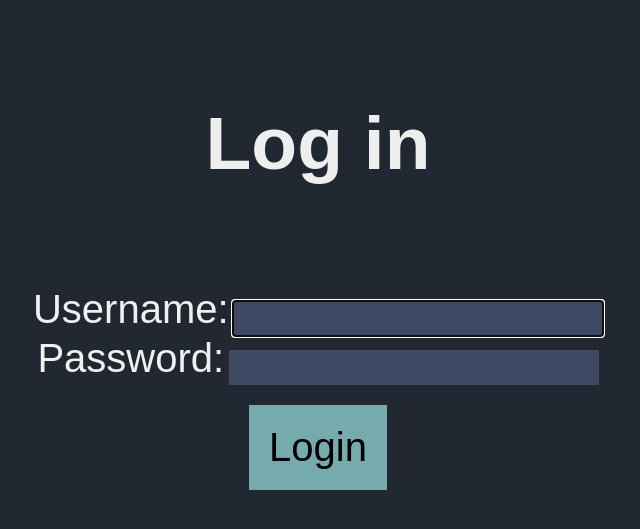
After one commit to Czerryland/Strona_z_Grami_v2, a Django app: page /login/ in a window 1280 px wide. The commit adds this page. Shown: the top 529 px of the page, without its empty margins (322-962 px from the left). Run offline with Django 5.2, Linux system fonts and the light colour scheme; some web fonts are replaced.

Commit message:
Dodanie formularza logujacego uzytkownikow, oraz zapisywanie kiedy uzytkownik jest zalogowany

```diff
--- /dev/null
+++ b/Strona_z_Grami_v2/accounts/templates/login.html
@@ -0,0 +1,18 @@
+{% load static %}
+<!DOCTYPE html>
+<html lang="en">
+<head>
+    <meta charset="UTF-8">
+    <meta name="viewport" content="width=device-width, initial-scale=1.0">
+    <link rel="stylesheet" href="{% static 'style.css' %}">
+    <title>Log in</title>
+</head>
+<body>
+    <h1>Log in</h1>
+    <form class="site-form" action="/login/" method="post">
+        {% csrf_token %}
+        {{ form }}
+        <input type="submit" value="Login">
+    </form>
+</body>
+</html>
--- a/Strona_z_Grami_v2/accounts/urls.py
+++ b/Strona_z_Grami_v2/accounts/urls.py
@@ -3,4 +3,6 @@ from . import views
 
 urlpatterns = [
     path('signup/', views.signupview, name='signup'),
+    path('login/', views.loginview, name='login'),
+    path('logout/', views.logoutview, name='logout'),
 ]
--- a/Strona_z_Grami_v2/accounts/views.py
+++ b/Strona_z_Grami_v2/accounts/views.py
@@ -1,12 +1,31 @@
 from django.shortcuts import render, redirect
-from django.contrib.auth.forms import UserCreationForm
+from django.contrib.auth.forms import UserCreationForm, AuthenticationForm
+from django.contrib.auth import login, logout
 
 def signupview(request):
  if request.method == 'POST':
   form = UserCreationForm(request.POST)
-  if (form.is_valid()):
-    form.save()
+  if form.is_valid():
+    user = form.save()
+    login(request, user)
     return redirect("mainpage")
  else:
   form = UserCreationForm()
-  return render(request, 'signup.html',{'form':form})
+ return render(request, 'signup.html',{'form':form})
+
+def loginview(request):
+ if request.method == 'POST':
+  form = AuthenticationForm(data=request.POST)
+  if form.is_valid():
+   #login
+   user = form.get_user()
+   login(request, user)
+   return redirect("mainpage")
+ else:
+  form = AuthenticationForm()
+ return render(request, "login.html", {'form':form})
+
+def logoutview(request):
+ if request.method == 'POST':
+  logout(request)
+  return redirect("mainpage")
--- a/Strona_z_Grami_v2/templates/base_layout.html
+++ b/Strona_z_Grami_v2/templates/base_layout.html
@@ -9,7 +9,7 @@
 </head>
 <body>
     <nav class="navbar">
-        <a href="{% url 'mainpage' %}"><div class="login">Log In</div></a>
+        <a href="{% url 'login' %}"><div class="login">Log In</div></a>
         <a href="{% url 'signup' %}"><div class="register">Sign In</div></a>
     </nav>
     {% block content %}
```
Also changed, not shown: Strona_z_Grami_v2/db.sqlite3.
